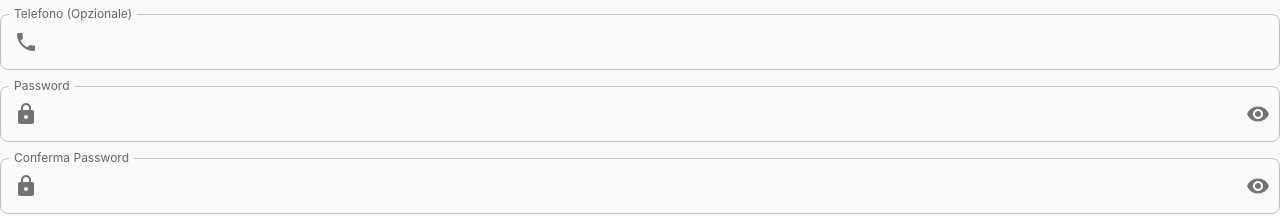
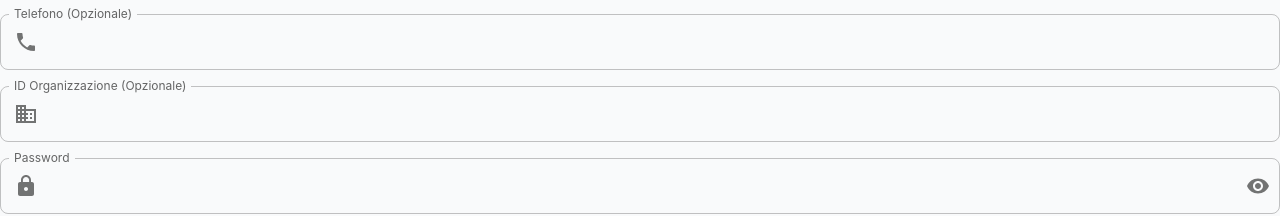
Before and after one commit to antogiardina84/SportBook, a React (Vite) app in the folder frontend/: page /register in a window 1280 px wide. Shown: the part 260-476 px from the top of the page. Built offline with nearby package versions, Linux system fonts and the light colour scheme; no server answers.

Commit message:
comit to dbug2

```diff
--- a/frontend/src/contexts/AuthContext.jsx
+++ b/frontend/src/contexts/AuthContext.jsx
@@ -63,33 +63,22 @@ export const AuthProvider = ({ children }) => {
     }
   };
 
-  const register = async (userData) => {
+const register = async (userData) => {
     try {
-      // Invia i dati di registrazione, includendo organizationId (vuoto o da URL)
       const response = await api.post('/auth/register', userData);
-      const { user, accessToken } = response.data.data;
-
-      localStorage.setItem('accessToken', accessToken);
-
-      setUser(user);
-      setIsAuthenticated(true);
-      toast.success('Registrazione completata con successo!');
-
-      return { success: true };
+      // ... (success logic)
     } catch (error) {
-      // MODIFICATO: Aggiunta gestione degli errori di validazione
+      // Estrae la lista di errori (anche se il codice è 500)
+      const fieldErrors = error.response?.data?.errors;
+      // Estrae il messaggio specifico (es. 'Missing default organization ID configuration.')
       const message = error.response?.data?.message || 'Errore durante la registrazione';
 
-      if (error.response?.data?.errors) {
-         // Ritorna gli errori di campo specifici
-         return { success: false, error: message, fieldErrors: error.response.data.errors };
-      }
+      toast.error(message);
 
-      // Ritorna errore globale se non ci sono errori di campo
-      toast.error(message);
-      return { success: false, error: message };
+      // Passa sia l'errore globale che gli errori di campo
+      return { success: false, error: message, fieldErrors };
     }
-  };
+};
 
   const logout = async () => {
     try {
--- a/frontend/src/pages/auth/Register.jsx
+++ b/frontend/src/pages/auth/Register.jsx
@@ -19,20 +19,21 @@ import {
   Lock as LockIcon,
   Person as PersonIcon,
   Phone as PhoneIcon,
+  Business as BusinessIcon,
 } from '@mui/icons-material';
 import { useAuth } from '@contexts/AuthContext';
 
 const Register = () => {
   const { register } = useAuth();
-  const [searchParams] = useSearchParams();
-  const orgIdFromUrl = searchParams.get('orgId');
+  const [searchParams] = useSearchParams(); // AGGIUNTO
+  const orgIdFromUrl = searchParams.get('orgId'); // AGGIUNTO
 
   const [formData, setFormData] = useState({
     firstName: '',
     lastName: '',
     email: '',
     phone: '',
-    organizationId: orgIdFromUrl || '',
+    organizationId: orgIdFromUrl || '', // MODIFICATO: Pre-riempito da URL o vuoto
     password: '',
     confirmPassword: '',
   });
@@ -45,13 +46,14 @@ const Register = () => {
 
   const handleChange = (e) => {
     const { name, value } = e.target;
-    if (name === 'organizationId') return;
+    // Disabilita la modifica manuale di organizationId se è pre-riempito da URL
+    if (name === 'organizationId' && orgIdFromUrl) return;
 
     setFormData((prev) => ({
       ...prev,
       [name]: value,
     }));
-    // Rimuove l'errore specifico quando l'utente inizia a scrivere
+    // Pulisce l'errore specifico e globale quando l'utente inizia a digitare
     if (errors[name]) {
       setErrors((prev) => ({
         ...prev,
@@ -68,7 +70,7 @@ const Register = () => {
     const passwordRegex = /^(?=.*[a-z])(?=.*[A-Z])(?=.*\d)(?=.*[@$!%*?&])[A-Za-z\d@$!%*?&]{8,}$/;
     const phoneRegex = /^[\d\s\-+()]+$/;
 
-    // Validazioni base (solo quelle necessarie, in coerenza con il backend)
+    // Validazioni base richieste
     if (!formData.firstName.trim()) {
       newErrors.firstName = 'Nome richiesto';
     }
@@ -83,11 +85,14 @@ const Register = () => {
       newErrors.email = 'Email non valida';
     }
 
+    // MODIFICATO: organizationId e phone NON sono più richiesti lato client.
+
     // MODIFICATO: Controllo telefono solo se valorizzato (non più richiesto)
     if (formData.phone && !phoneRegex.test(formData.phone)) {
       newErrors.phone = 'Telefono non valido';
     }
 
+    // Validazione Password
     if (!formData.password) {
       newErrors.password = 'Password richiesta';
     } else if (!passwordRegex.test(formData.password)) {
@@ -115,19 +120,19 @@ const Register = () => {
     try {
       const { confirmPassword, ...userData } = formData;
 
-      const result = await register(userData);
+      // La funzione 'register' ora riceve tutti i dati, incluso organizationId
+      const result = await register(userData); // Assumiamo che register gestisca gli errori del server
 
       if (!result.success) {
         // Gestione degli errori dal backend (errore 400)
-        let errorMessage = result.error;
+        let errorMessage = result.error || 'Errore di registrazione sconosciuto. Riprova.';
 
+        // Mappa gli errori di campo dal server (es. email già esistente, validazione Joi)
         if (result.fieldErrors && Array.isArray(result.fieldErrors)) {
-           // Mappa gli errori di campo e sovrascrivi gli errori locali
            const serverErrors = result.fieldErrors.reduce((acc, err) => {
-             // Il backend Joi usa 'firstName', ma 'field' potrebbe essere 'firstName'
              const fieldName = err.field.split('.').pop();
-             acc[fieldName] = err.message.replace(/"(firstName|lastName|email|password|phone|organizationId)"/, (match, p1) => {
-                 // Sostituisce il nome del campo in inglese con la sua traduzione se è Joi
+             // Traduzione e pulizia del messaggio di errore Joi
+             acc[fieldName] = err.message.replace(/"(firstName|lastName|email|password|phone|organizationId)"/g, (match, p1) => {
                  if (p1 === 'firstName') return 'Nome';
                  if (p1 === 'lastName') return 'Cognome';
                  if (p1 === 'email') return 'Email';
@@ -140,16 +145,14 @@ const Register = () => {
            }, {});
            setErrors(prev => ({ ...prev, ...serverErrors }));
 
-           // Se ci sono errori di campo, usa un messaggio generico o il messaggio principale
            errorMessage = result.error || 'La registrazione è fallita a causa di problemi di validazione.';
         }
 
-        // Imposta l'errore globale, sia che sia del server o un riepilogo
         setGlobalError(errorMessage);
       }
 
     } catch (error) {
-      // Catch per errori non gestiti da AuthContext (es. 500)
+      // Catch per errori non gestiti da AuthContext (es. 500 di rete)
       console.error('Errore durante la registrazione (catch):', error);
       setGlobalError('Errore di connessione o del server. Riprova più tardi.');
     } finally {
@@ -252,6 +255,27 @@ const Register = () => {
                 startAdornment: (
                   <InputAdornment position="start">
                     <PhoneIcon color="action" />
+                  </InputAdornment>
+                ),
+              }}
+            />
+          </Grid>
+
+          {/* CAMPO MODIFICATO: organizationId */}
+          <Grid item xs={12}>
+            <TextField
+              fullWidth
+              label="ID Organizzazione (Opzionale)"
+              name="organizationId"
+              value={formData.organizationId}
+              onChange={handleChange}
+              error={Boolean(errors.organizationId)}
+              helperText={errors.organizationId}
+              disabled={loading || Boolean(orgIdFromUrl)} // Disabilita se pre-riempito da URL
+              InputProps={{
+                startAdornment: (
+                  <InputAdornment position="start">
+                    <BusinessIcon color="action" />
                   </InputAdornment>
                 ),
               }}
```
